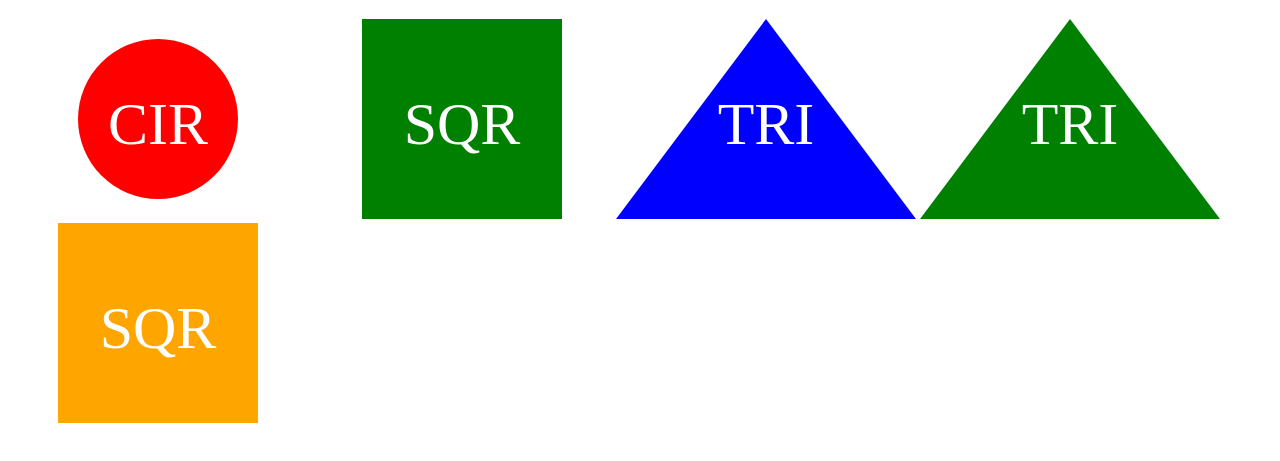
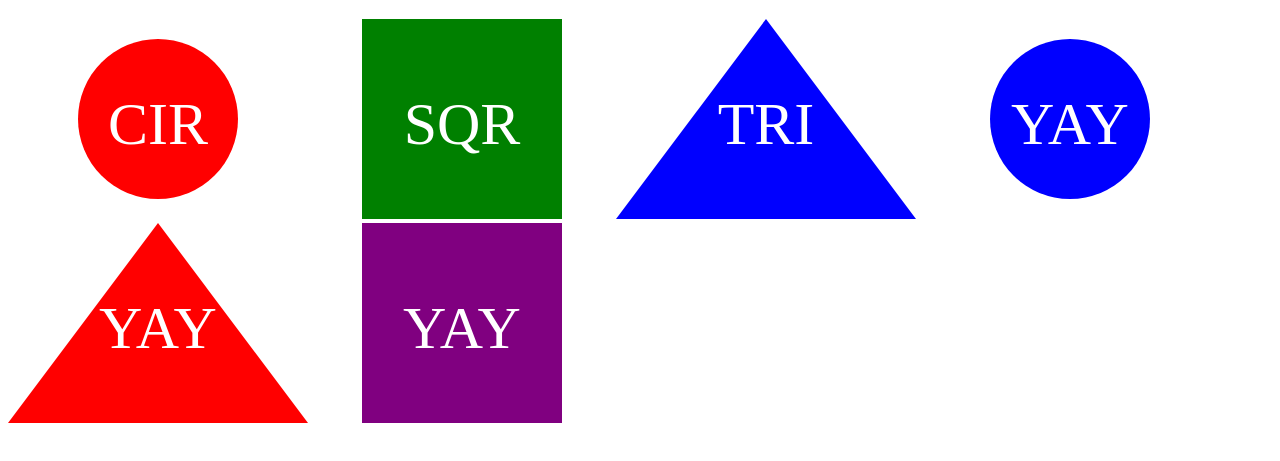
Before and after one commit to tmcmanus95/SVG-Logo-Generator, a website: page index.html in a window 1280 px wide. Shown: the part 61-522 px from the top of the page. Drawn offline with Linux system fonts and the light colour scheme.

```diff
--- a/index.html
+++ b/index.html
@@ -46,14 +46,9 @@
       height="200"
       xmlns="http://www.w3.org/2000/svg"
     >
-      <polygon
-        height="100"
-        width="100"
-        points="0,200 300,200 150,0"
-        fill="GREEN"
-      />
+      <circle cx="150" cy="100" r="80" fill="Blue" />
       <text x="150" y="125" font-size="60" text-anchor="middle" fill="white">
-        TRI
+        YAY
       </text>
     </svg>
     <svg
@@ -62,9 +57,25 @@
       height="200"
       xmlns="http://www.w3.org/2000/svg"
     >
-      <rect x="50" height="200" width="200" fill="orange" />
+      <polygon
+        height="100"
+        width="100"
+        points="0,200 300,200 150,0"
+        fill="Red"
+      />
       <text x="150" y="125" font-size="60" text-anchor="middle" fill="white">
-        SQR
+        YAY
+      </text>
+    </svg>
+    <svg
+      version="1.1"
+      width="300"
+      height="200"
+      xmlns="http://www.w3.org/2000/svg"
+    >
+      <rect x="50" height="200" width="200" fill="Purple" />
+      <text x="150" y="125" font-size="60" text-anchor="middle" fill="white">
+        YAY
       </text>
     </svg>
   </body>
```
Also changed, not shown: index.js (+12 -9 lines), lib/shapes.js (+9 -5 lines), lib/shapes.test.js (+3 -3 lines), README.md, logo.svg (added).
